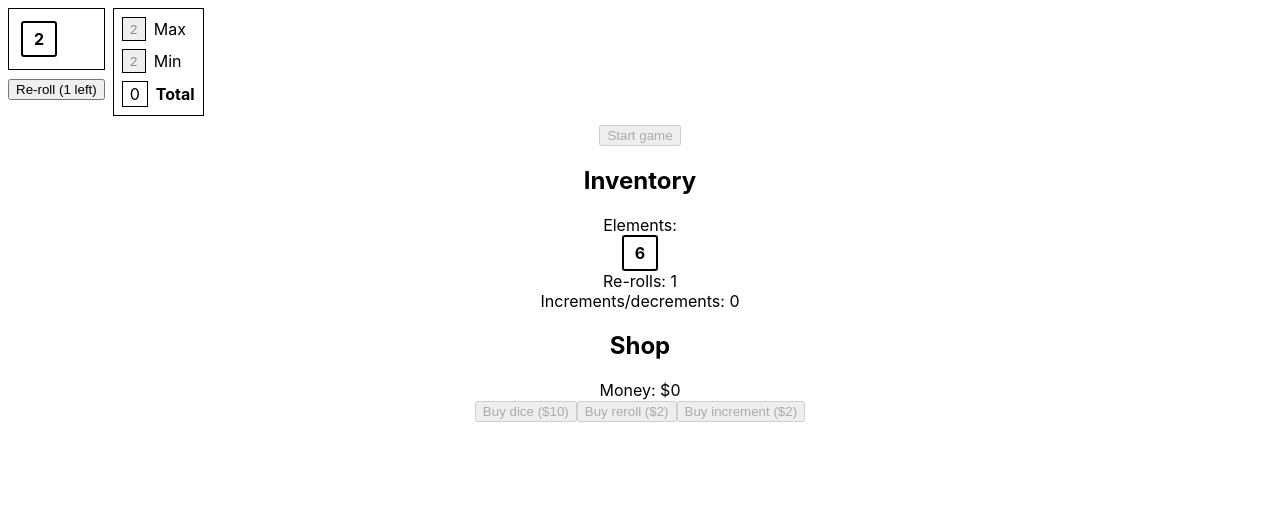
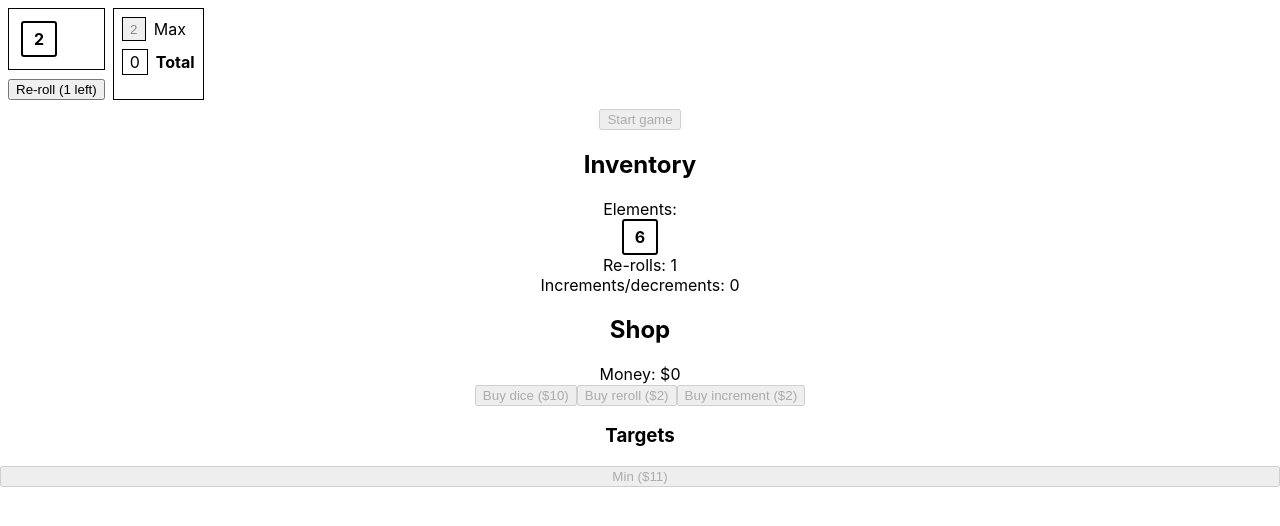
Before and after one commit to nick-hiebl/yahtz-like, a React (Create React App) app: page / in a window 1280 px wide. Shown: the top 526 px of the page. Built offline with nearby package versions, Linux system fonts and the light colour scheme; the HTML template or start-up script is replaced by a standard one.

Commit message:
Buy more targets

```diff
--- a/src/GameState/index.tsx
+++ b/src/GameState/index.tsx
@@ -7,18 +7,20 @@ import { GameArguments } from '../Game/types';
 
 import './style.css';
 
-export const INITIAL_GAME: Target[] = [
-    {
+const TARGETS: Record<string, Target & { cost: number }> = {
+    MAX: {
         id: 'max',
         name: 'Max',
         scorer: (values: Value[]) => Math.max(...values.filter(isNumberValue).map(v => v.value)) ?? 0,
+        cost: -1,
     },
-    {
+    MIN: {
         id: 'min',
         name: 'Min',
         scorer: (values: Value[]) => Math.min(...values.filter(isNumberValue).map(v => v.value)) ?? 0,
+        cost: 11,
     },
-];
+};
 
 const ElementComponent = ({ element }: { element: Element }) => {
     if (element.type === 'dice') {
@@ -34,12 +36,13 @@ export const GameStateComponent = () => {
     });
     const [numRerolls, setRerolls] = useState(1);
     const [numIncrements, setIncrements] = useState(0);
+    const [targets, setTargets] = useState<Target[]>([TARGETS.MAX]);
 
     const [gameState, setGameState] = useState<GameArguments & { gameKey: string }>({
         elements,
         numRerolls,
         numIncrements,
-        targets: INITIAL_GAME,
+        targets,
         gameKey: Math.random().toString(),
     });
 
@@ -70,7 +73,7 @@ export const GameStateComponent = () => {
                         elements,
                         numRerolls,
                         numIncrements,
-                        targets: INITIAL_GAME,
+                        targets,
                         gameKey: Math.random().toString(),
                     });
                 }}
@@ -122,6 +125,21 @@ export const GameStateComponent = () => {
                 >
                     Buy increment (${nextIncrementCost})
                 </button>
+                <h3>Targets</h3>
+                <ul>
+                    {Object.entries(TARGETS).filter(([_, target]) => target.cost > 0).map(([key, target]) => (
+                        <button
+                            key={key}
+                            disabled={money < target.cost || targets.map(t => t.id).includes(target.id)}
+                            onClick={() => {
+                                setMoney(current => current - target.cost);
+                                setTargets(current => current.concat(target));
+                            }}
+                        >
+                            {target.name} (${target.cost})
+                        </button>
+                    ))}
+                </ul>
             </div>
         </div>
     );
--- a/src/GameState/style.css
+++ b/src/GameState/style.css
@@ -1,8 +1,10 @@
 ul {
     display: flex;
+    flex-direction: column;
     gap: 4px;
     margin: 0;
     padding: 0;
+    justify-content: center;
 }
 
 ul.inline {
```
